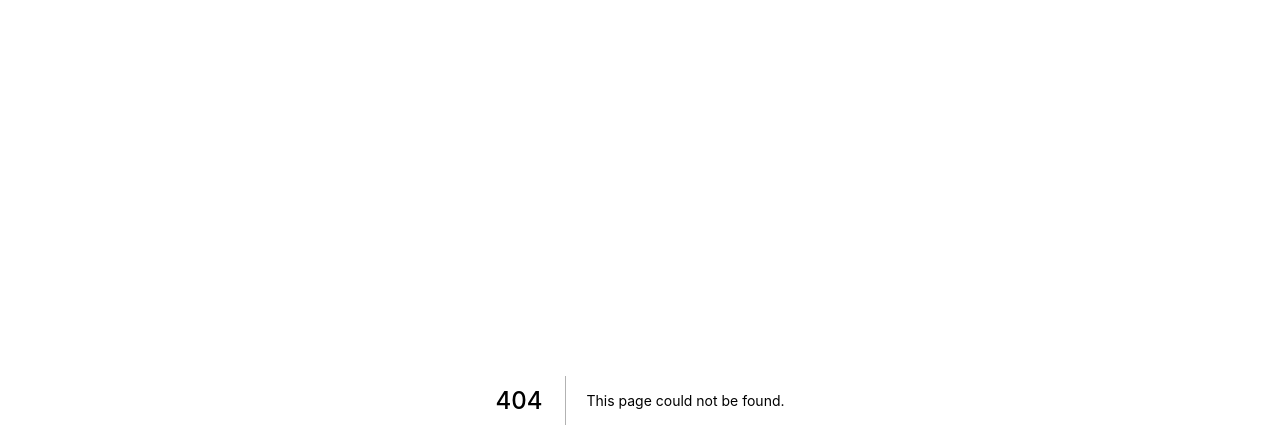
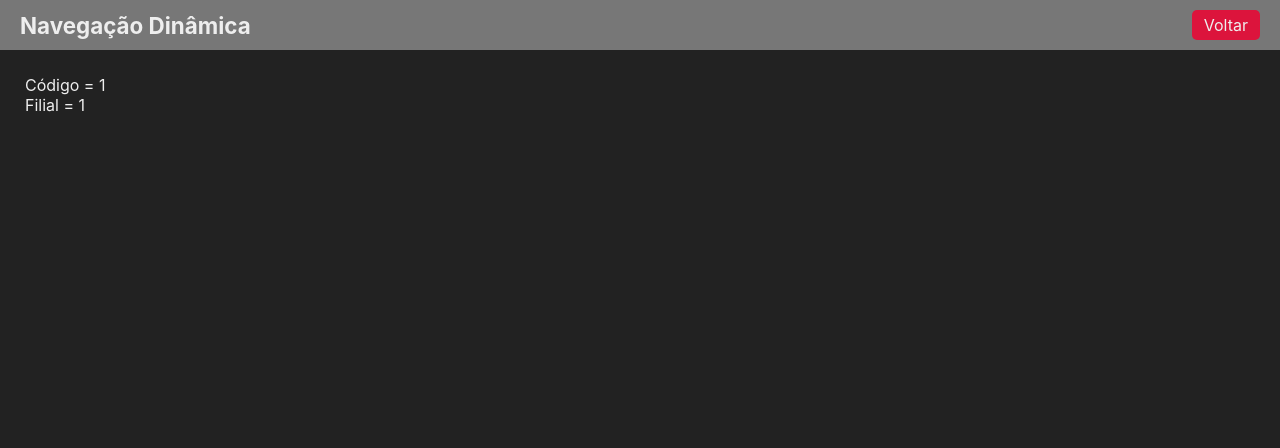
Before and after one commit to rodrigsmor/nextjs-fundamentos, a Next.js app: page /cliente/1/1 in a window 1280 px wide. Before the commit this address had no page. Shown: the top 448 px of the page. Built offline with nearby package versions, Linux system fonts and the light colour scheme.

Commit message:
08 | Makes example of Dynamic Navigation

```diff
--- /dev/null
+++ b/src/pages/cliente/[filial]/[codigo].jsx
@@ -0,0 +1,13 @@
+import Layout from "../../../components/layout";
+import { useRouter } from "next/router";
+
+export default function ClientePorCodigo() {
+    const router = useRouter();
+
+    return (
+        <Layout titulo={'Navegação Dinâmica'}>
+            <div>Código = { router.query.codigo }</div>
+            <div>Filial = { router.query.filial }</div>
+        </Layout>
+    );
+}
--- a/src/pages/index.jsx
+++ b/src/pages/index.jsx
@@ -13,6 +13,7 @@
             <Navegador destino={'/exemplo'} texto={'Exemplo'} cor={'#9400d3'}/>
             <Navegador destino={'/jsx'} texto={'JSX'} cor={'crimson'} />
             <Navegador destino={'/navegacao/'} texto={'Navegação #01'} cor={'green'} />
+            <Navegador destino={'/cliente/sp-2/123'} texto={'Navegação #02'} cor={'blue'} />
         </div>
     );
 }
```
